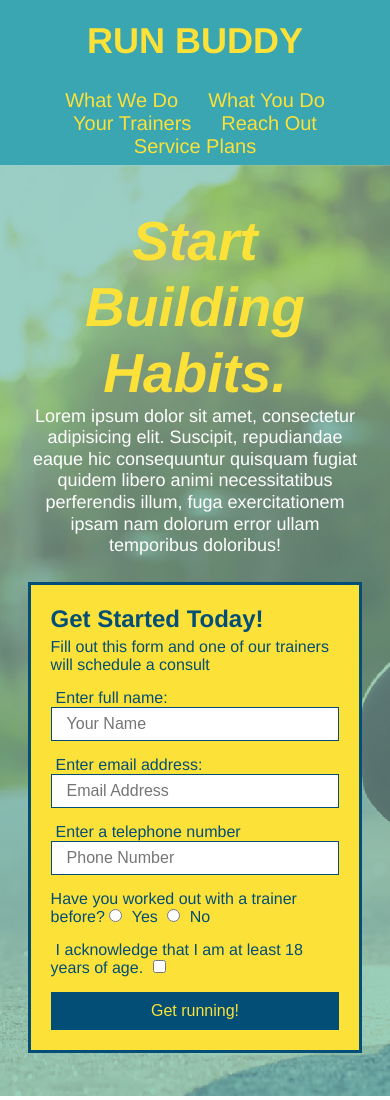
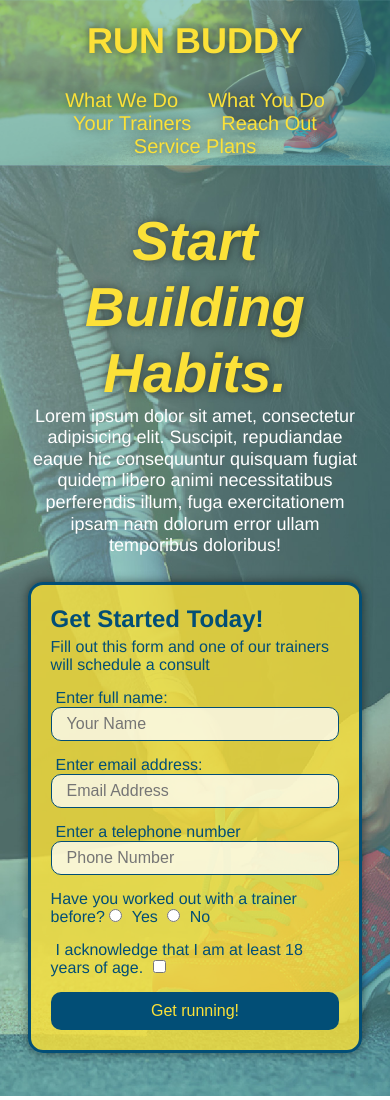
Before and after one commit to TRemigi/run-buddy, a plain HTML site: page index.html in a window 390 px wide. Shown: the top 1100 px of the page. Drawn offline with Linux system fonts and the light colour scheme.

Commit message:
add aesthetic changes to header, hero, steps, and contact sections

```diff
--- a/assets/css/style.css
+++ b/assets/css/style.css
@@ -15,11 +15,18 @@ section  {
 
 /* Header Section */
 header {
+    background-image: url("../images/hero-bg.jpg");
+    background-size: cover;
+    background-attachment: fixed;
+    background-position: 80%;
     padding: 20px 35px;
     background-color: #39a6b2;
     display: flex;
     justify-content: space-between;
     flex-wrap: wrap;
+    position: -webkit-sticky;
+    position: sticky;
+    top: 0;
 }
 
 header h1 {
@@ -27,6 +34,7 @@ header h1 {
     font-size: 36px;
     color: #fce138;
     margin: 0;
+    text-shadow: 0 0 10px rgba(0, 0, 0, 0.5);
 }
 
 header a {
@@ -50,13 +58,22 @@ header nav ul li a {
     padding: 10px 15px;
     font-weight: lighter;
     font-size: 1.55vw;
+    text-shadow: 0 0 10px rgba(0, 0, 0, 0.5);
+}
+
+header nav ul li a:hover {
+    background: #fce138;
+    color: #024e76;
+    border-radius: 15px;
+    text-shadow: none;
 }
 
 /* Hero Style Start */
 .hero {
     background-image: url("../images/hero-bg.jpg");
     background-size: cover;
-    background-position: center;
+    background-position: 80%;
+    background-attachment: fixed;
     display: flex;
     justify-content: center;
     flex-wrap: wrap;
@@ -76,15 +93,18 @@ header nav ul li a {
     font-style: italic;
     font-size: 55px;
     color: #fce138;
+    text-shadow: 0 0 10px rgba(0, 0, 0, 0.5);
 }
 
 .hero-form {
     border: solid 3px #024e76;
-    background-color: #fce138;
+    background-color: rgba(252,225,56, 0.8);
     padding: 20px;
     color: #024e76;
     width: 40%;
     margin: 3.5%;
+    box-shadow: 0 0 10px rgba(0, 0, 0, 0.5);
+    border-radius: 15px;
 }
 
 .hero-form h3 {
@@ -104,6 +124,13 @@ header nav ul li a {
     color: #024e76;
     width: 100%;
     margin-bottom: 15px;
+    border-radius: 10px;
+    background-color: rgba(255, 255, 255, 0.75);
+}
+
+.form-input:focus {
+    background-color: rgba(255, 255, 255, 1);
+    outline: none;
 }
 
 .hero-form label {
@@ -116,6 +143,11 @@ header nav ul li a {
     border: none;
     padding: 10px 20px;
     font-size: 16px;
+    border-radius: 10px;
+}
+
+.hero-form button:hover {
+    background-color: #39a6b2;
 }
 
 /* What We Do Section*/
@@ -137,11 +169,14 @@ header nav ul li a {
     margin: 50px auto;
     padding-bottom: 50px;
     width: 80%;
-    border-bottom: 1px solid #39a6b2;
     display: flex;
     flex-wrap: wrap;
     align-items: center;
     justify-content: space-between;
+}
+
+.step:not(:last-child) {
+    border-bottom: 1px solid #39a6b2;
 }
 
 .step h3 {
@@ -323,6 +358,13 @@ header nav ul li a {
     width: 100%;
     margin-bottom: 15px;
     margin-top: 5px;
+    border-radius: 10px;
+    background-color: rgba(255, 255, 255, 0.75);
+}
+
+.contact-form input:focus, .contact-form textarea:focus {
+    background-color: rgba(255, 255, 255, 1);
+    outline: none;
 }
 
 .contact-form button {
@@ -333,6 +375,11 @@ header nav ul li a {
     text-align: center;
     padding: 15px 0;
     font-size: 16px;
+    border-radius: 10px;
+}
+
+.contact-form button:hover {
+    background-color: #39a6b2;
 }
 
 /* Footer Section*/
@@ -407,6 +454,7 @@ footer a {
     header {
         padding-bottom: 0;
         justify-content: center;
+        position: relative;
     }
 
     header h1 {
```
